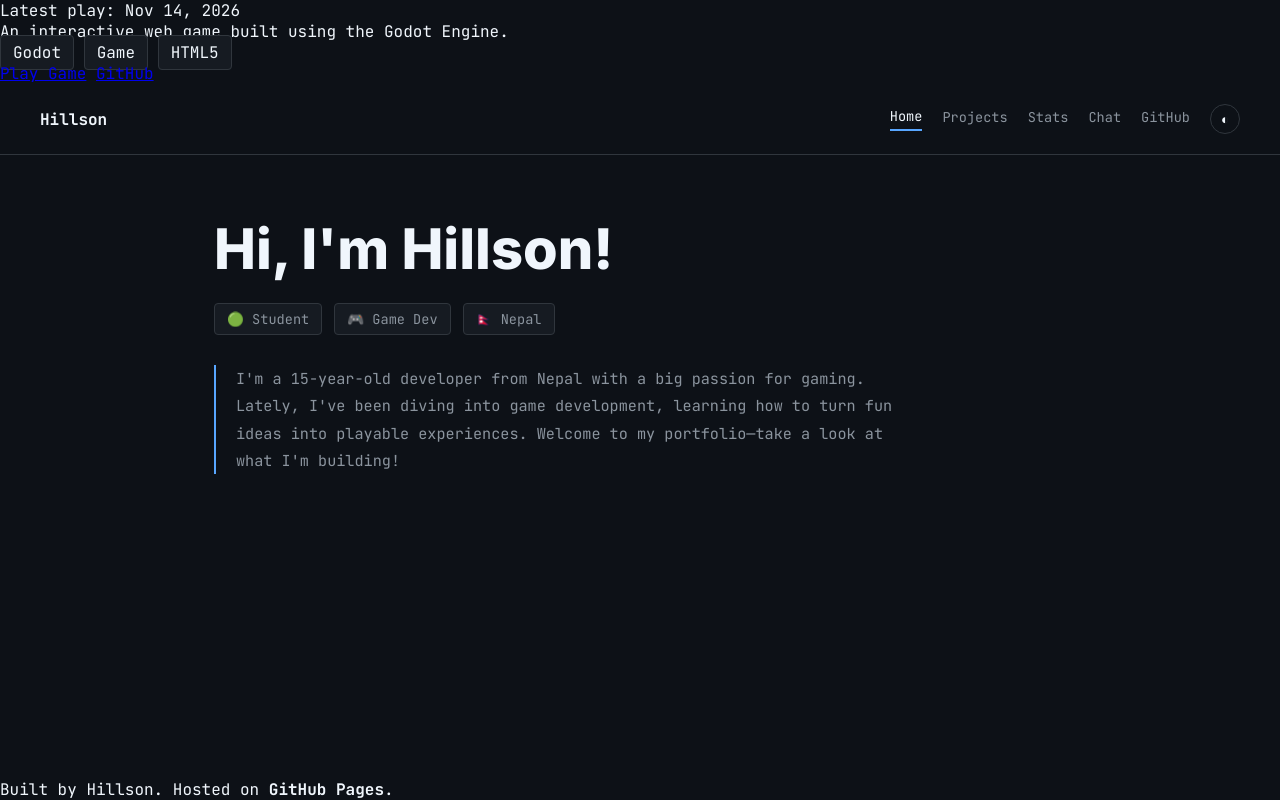
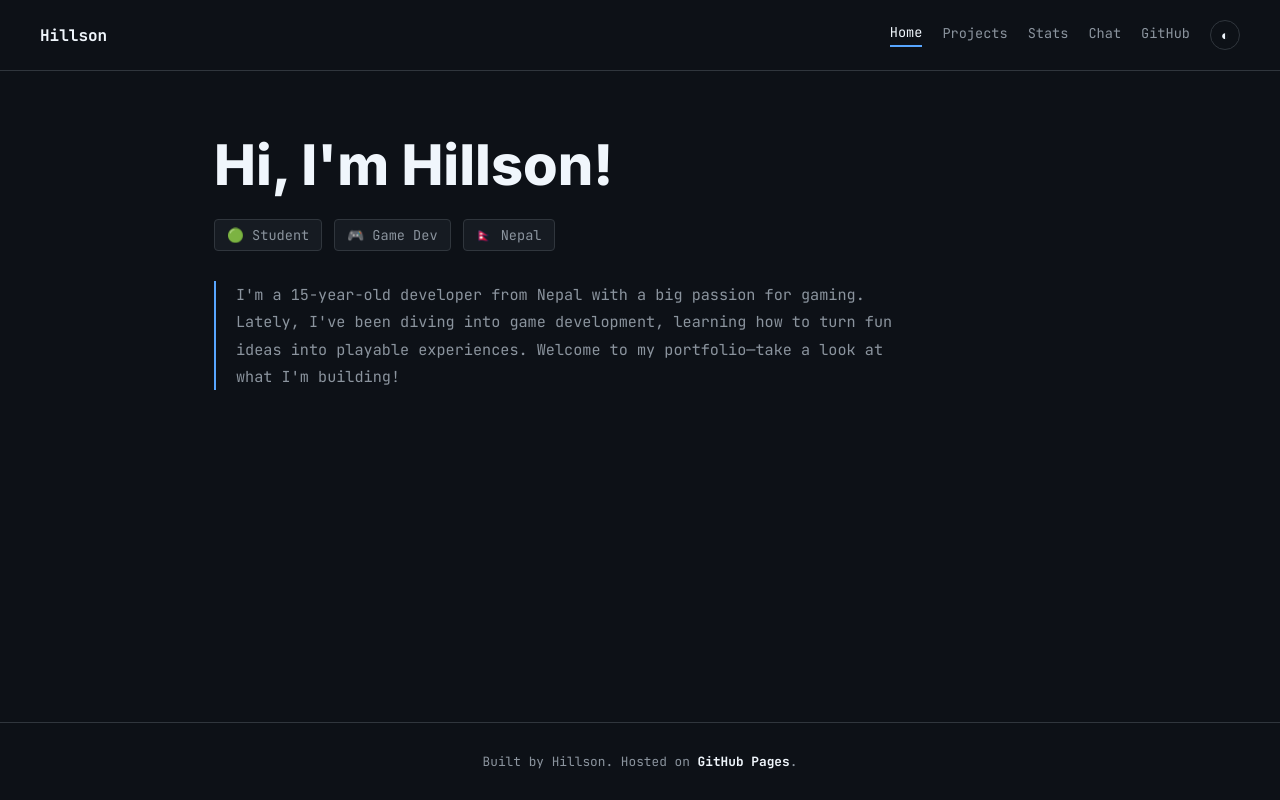
Before and after one commit to hillsonkhanal10/hillsonkhanal10.github.io, a plain HTML site: page index.html in a window 1280 px wide. Drawn offline with Linux system fonts and the light colour scheme.

Commit message:
Clean up and add Godot Game card properly

```diff
--- a/index.html
+++ b/index.html
@@ -1,16 +1,4 @@
-<div class="project-card">
-    <p class="project-date">Latest play: Nov 14, 2026</p>
-    <p class="project-desc">An interactive web game built using the Godot Engine.</p>
-    <div class="project-tags">
-        <span class="tag">Godot</span>
-        <span class="tag">Game</span>
-        <span class="tag">HTML5</span>
-    </div>
-    <div class="project-links">
-        <a href="https://hillsonkhanal10.github.io/godot-game/" target="_blank" class="btn">Play Game</a>
-        <a href="https://github.com/hillsonkhanal10/godot-game" target="_blank" class="btn">GitHub</a>
-    </div>
-</div><!DOCTYPE html>
+<!DOCTYPE html>
 <html lang="en">
 <head>
   <meta charset="UTF-8" />
@@ -141,10 +129,7 @@
     }
     .card h3 { font-size: 1.05rem; margin-bottom: 8px; color: var(--text); }
     .card p { font-size: 0.85rem; color: var(--muted); line-height: 1.6; margin-bottom: 14px; }
-<<<<<<< HEAD
 
-=======
->>>>>>> 029ce85 (Add Godot game to projects)
     footer {
       border-top: 1px solid var(--border);
       padding: 30px;
@@ -185,20 +170,6 @@
     <!-- PROJECTS SECTION -->
     <div id="projects" class="section-content">
       <h1>Projects</h1>
-<div class="project-card">
-    <h3>Godot Game</h3>
-    <p class="project-date">Latest play: Nov 14, 2026</p>
-    <p class="project-desc">An interactive web game built using the Godot Engine.</p>
-    <div class="project-tags">
-        <span class="tag">Godot</span>
-        <span class="tag">Game</span>
-        <span class="tag">HTML5</span>
-    </div>
-    <div class="project-links">
-        <a href="https://hillsonkhanal10.github.io/godot-game/" target="_blank" class="btn">Play Game</a>
-        <a href="https://github.com/hillsonkhanal10/godot-game" target="_blank" class="btn">GitHub</a>
-    </div>
-</div>
       <p class="bio">Small games, experiments, and game-dev side quests. Each one is a step toward turning ideas into playable worlds.</p>
       <div class="grid">
         <div class="card">
```
